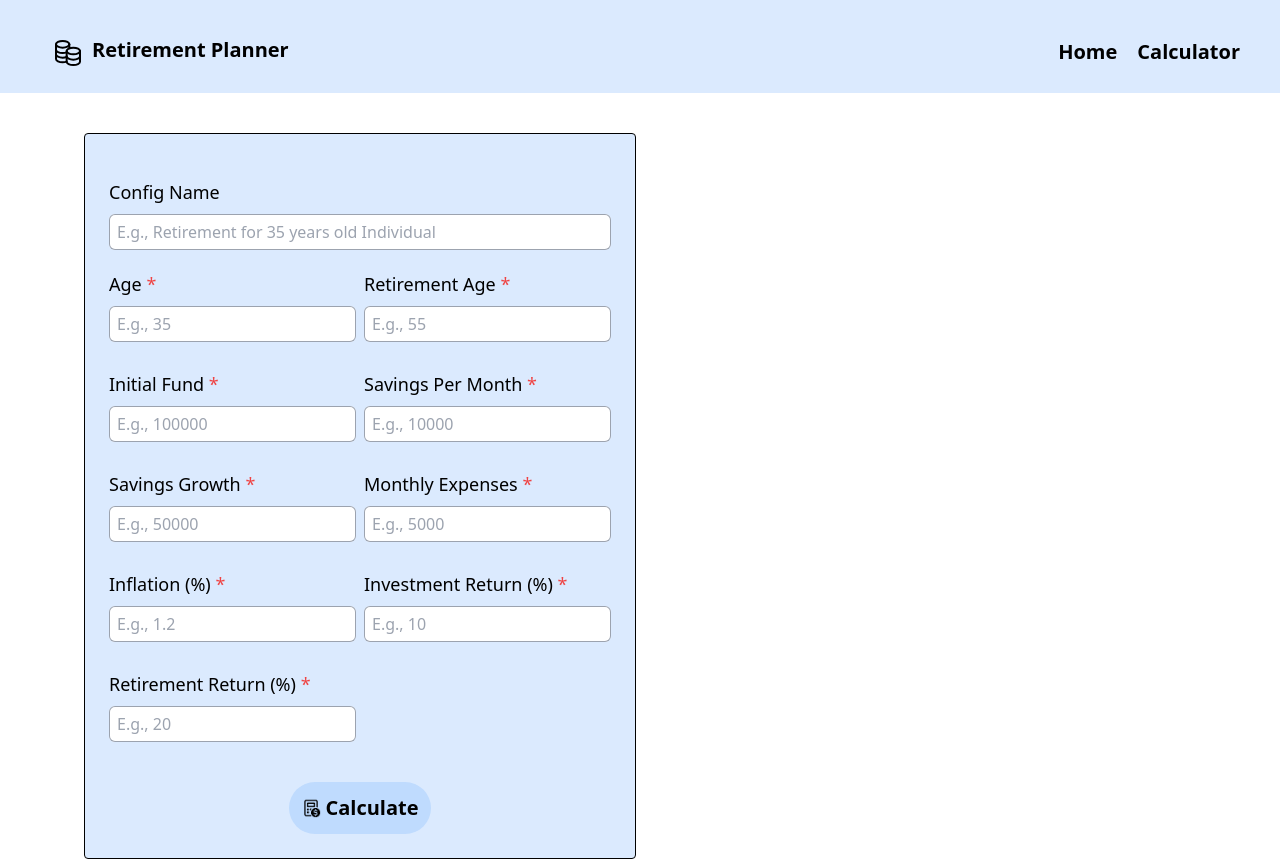
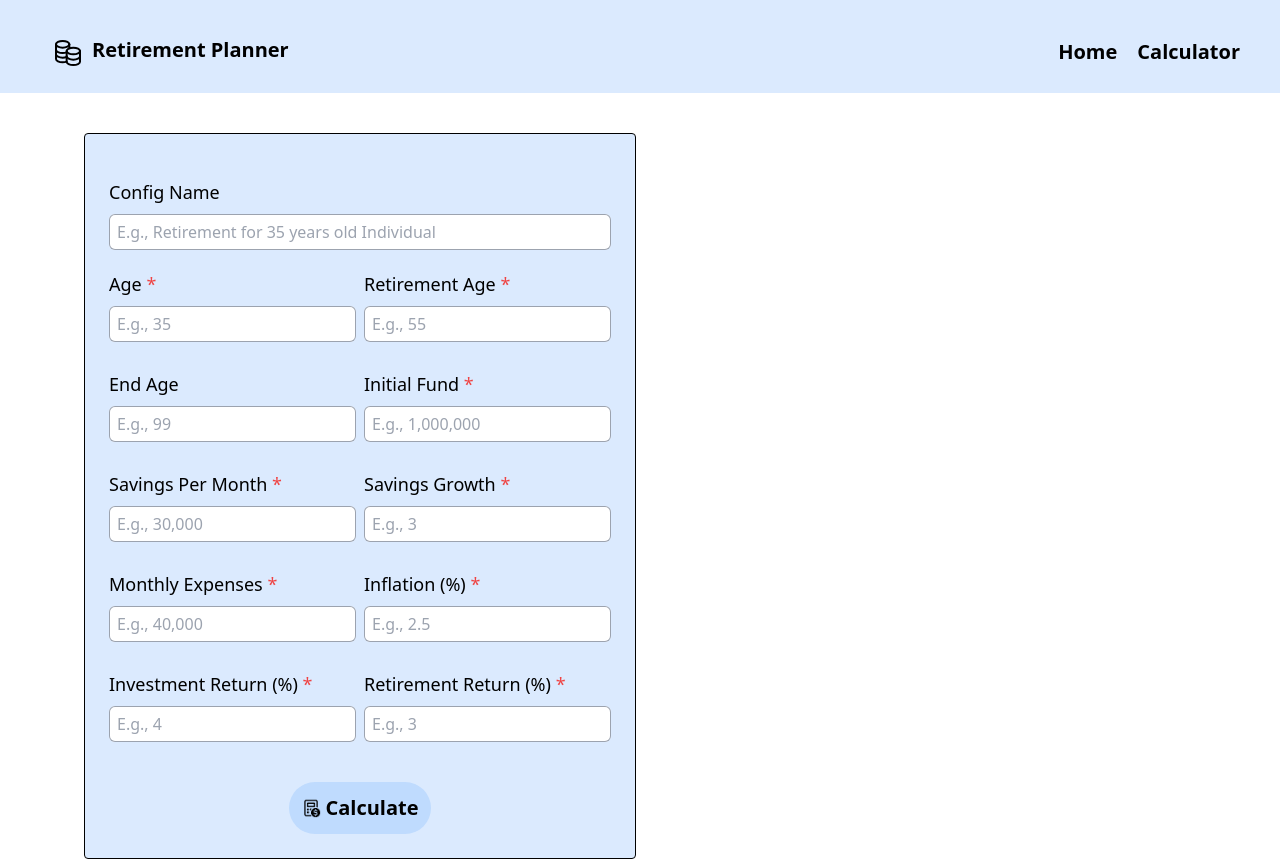
Before and after one commit to kiattisakng9/retirement-plan-calculator, a React (Create React App) app: page /calculator in a window 1280 px wide. Built offline with nearby package versions, Linux system fonts and the light colour scheme.

Commit message:
write retirement data calculation functions

```diff
--- a/src/components/CalculatorForm.jsx
+++ b/src/components/CalculatorForm.jsx
@@ -2,23 +2,26 @@ import React, { useState } from "react";
 import CalculatorFormInput from "src/components/CalculatorFormInput";
 import calculateIcon from "src/assets/images/calculate-icon.gif";
 import FormButton from "src/components/FormButton";
+import { calculateRetirementData } from "src/utils/calculation.util";
 
 const CalculatorForm = () => {
 	const [configName, setConfigName] = useState("");
-	const [age, setAge] = useState("");
-	const [initialFund, setInitialFund] = useState("");
-	const [savingsPerMonth, setSavingsPerMonth] = useState("");
-	const [savingsGrowth, setSavingsGrowth] = useState("");
-	const [retirementAge, setRetirementAge] = useState("");
-	const [monthlyExpenses, setMonthlyExpenses] = useState("");
-	const [inflation, setInflation] = useState("");
-	const [investmentReturn, setInvestmentReturn] = useState("");
-	const [retirementReturn, setRetirementReturn] = useState("");
+	const [age, setAge] = useState(0);
+	const [initialFund, setInitialFund] = useState(0);
+	const [savingsPerMonth, setSavingsPerMonth] = useState(0);
+	const [savingsGrowth, setSavingsGrowth] = useState(0);
+	const [retirementAge, setRetirementAge] = useState(0);
+	const [monthlyExpenses, setMonthlyExpenses] = useState(0);
+	const [inflation, setInflation] = useState(0);
+	const [investmentReturn, setInvestmentReturn] = useState(0);
+	const [retirementReturn, setRetirementReturn] = useState(0);
+	const [endAge, setEndAge] = useState(99);
 
 	const handleSubmit = (e) => {
 		const inputValues = {
 			configName,
 			age,
+			endAge,
 			initialFund,
 			savingsPerMonth,
 			savingsGrowth,
@@ -29,6 +32,20 @@ const CalculatorForm = () => {
 			retirementReturn,
 		};
 		console.log("inputValues: ", inputValues);
+		const resultData = calculateRetirementData(
+			age,
+			endAge,
+			initialFund,
+			savingsPerMonth,
+			savingsGrowth,
+			retirementAge,
+			monthlyExpenses,
+			inflation,
+			investmentReturn,
+			retirementReturn
+			);
+
+			console.table(resultData);
 		e.preventDefault();
 	};
 	return (
@@ -61,10 +78,19 @@ const CalculatorForm = () => {
 					isRequired={true}
 				/>
 				<CalculatorFormInput
+					inputId="end-age-input"
+					inputName="inputEndAge"
+					inputDisplayLabel="End Age"
+					inputPlaceholder="E.g., 99"
+					inputType="number"
+					setStateFn={setEndAge}
+					isRequired={false}
+				/>
+				<CalculatorFormInput
 					inputId="initial-fund-input"
 					inputName="inputInitialFund"
 					inputDisplayLabel="Initial Fund"
-					inputPlaceholder="E.g., 100000"
+					inputPlaceholder="E.g., 1,000,000"
 					inputType="number"
 					setStateFn={setInitialFund}
 					isRequired={true}
@@ -73,7 +99,7 @@ const CalculatorForm = () => {
 					inputId="savings-per-month-input"
 					inputName="inputSavingsPerMonth"
 					inputDisplayLabel="Savings Per Month"
-					inputPlaceholder="E.g., 10000"
+					inputPlaceholder="E.g., 30,000"
 					inputType="number"
 					setStateFn={setSavingsPerMonth}
 					isRequired={true}
@@ -82,7 +108,7 @@ const CalculatorForm = () => {
 					inputId="savings-growth-input"
 					inputName="inputSavingsGrowth"
 					inputDisplayLabel="Savings Growth"
-					inputPlaceholder="E.g., 50000"
+					inputPlaceholder="E.g., 3"
 					inputType="number"
 					setStateFn={setSavingsGrowth}
 					isRequired={true}
@@ -91,7 +117,7 @@ const CalculatorForm = () => {
 					inputId="monthly-expenses-input"
 					inputName="inputMonthlyExpenses"
 					inputDisplayLabel="Monthly Expenses"
-					inputPlaceholder="E.g., 5000"
+					inputPlaceholder="E.g., 40,000"
 					inputType="number"
 					setStateFn={setMonthlyExpenses}
 					isRequired={true}
@@ -100,7 +126,7 @@ const CalculatorForm = () => {
 					inputId="inflation-input"
 					inputName="inputInflation"
 					inputDisplayLabel="Inflation (%)"
-					inputPlaceholder="E.g., 1.2"
+					inputPlaceholder="E.g., 2.5"
 					inputType="number"
 					setStateFn={setInflation}
 					isRequired={true}
@@ -109,7 +135,7 @@ const CalculatorForm = () => {
 					inputId="investment-return-input"
 					inputName="inputInvestmentReturn"
 					inputDisplayLabel="Investment Return (%)"
-					inputPlaceholder="E.g., 10"
+					inputPlaceholder="E.g., 4"
 					inputType="number"
 					setStateFn={setInvestmentReturn}
 					isRequired={true}
@@ -118,7 +144,7 @@ const CalculatorForm = () => {
 					inputId="retirement-return-input"
 					inputName="inputRetirementReturn"
 					inputDisplayLabel="Retirement Return (%)"
-					inputPlaceholder="E.g., 20"
+					inputPlaceholder="E.g., 3"
 					inputType="number"
 					setStateFn={setRetirementReturn}
 					isRequired={true}
--- /dev/null
+++ b/src/utils/calculation.util.js
@@ -0,0 +1,201 @@
+/**
+ * Calculate retirement planning data
+ * @param {number} startAge starting age for loop
+ * @param {number} endAge end age for loop
+ * @param {number} initialFund initial fund
+ * @param {number} savingsPerMonth savings per month
+ * @param {number} savingGrowth saving growth percentage
+ * @param {number} retirementAge retirement age
+ * @param {number} monthlyExpense monthly expense
+ * @param {number} inflation inflation percentage
+ * @param {number} investmentReturn investment return
+ * @param {number} retirementReturn retirement return
+ * @returns retirement planner data
+ */
+export const calculateRetirementData = (
+	startAge,
+	endAge,
+	initialFund,
+	savingsPerMonth,
+	savingGrowth,
+	retirementAge,
+	monthlyExpense,
+	inflation,
+	investmentReturn,
+	retirementReturn
+) => {
+	const parsedStartAge = parseInt(startAge);
+	const parsedEndAge = parseInt(endAge);
+	const parsedInitialFund = parseInt(initialFund);
+	const parsedSavingsPerMonth = parseInt(savingsPerMonth);
+	const parsedSavingGrowthDecimal = parseFloat(savingGrowth) / 100;
+	const parsedRetirementAge = parseInt(retirementAge);
+	const parsedMonthlyExpense = parseInt(monthlyExpense);
+	const parsedInflationDecimal = parseFloat(inflation) / 100;
+	const parsedInvestmentReturnDecimal = parseFloat(investmentReturn) / 100;
+	const parsedRetirementReturnDecimal = parseFloat(retirementReturn) / 100;
+
+	const resultData = initializeData(parsedStartAge);
+	const agePeriod = parseInt(parsedEndAge - parsedStartAge);
+	let currentWealth = parsedInitialFund;
+	let currentAccumulation = 0;
+	let currentExpense = 0;
+	let currentInvestmentReturn = 0;
+
+	for (let i = 0; i <= agePeriod; i++) {
+		const currentAge = parsedStartAge + i;
+		const isFirstLoop = i === 0;
+		const isRetired = checkRetired(currentAge, parsedRetirementAge);
+		let data = { age: currentAge };
+
+		const savingIndex = calculatePercentageIndex(parsedSavingGrowthDecimal, i);
+		const expenseIndex = calculatePercentageIndex(parsedInflationDecimal, i);
+		const accumulation = calculateAccumulations(
+			isRetired,
+			parsedSavingsPerMonth,
+			savingIndex
+		);
+		const expense = calculateExpense(
+			isRetired,
+			parsedMonthlyExpense,
+			expenseIndex
+		);
+		const percentageReturn = isRetired
+			? parsedRetirementReturnDecimal
+			: parsedInvestmentReturnDecimal;
+		const wealth = isFirstLoop
+			? parsedInitialFund
+			: calculateWealth(
+					currentWealth,
+					currentAccumulation,
+					currentExpense,
+					currentInvestmentReturn
+			  );
+		const investmentReturn = calculateInvestmentReturn(
+			wealth,
+			percentageReturn
+		);
+
+		currentWealth = wealth;
+		currentAccumulation = accumulation;
+		currentExpense = expense;
+		currentInvestmentReturn = investmentReturn;
+
+		data.wealth = wealth;
+		data.savingIndex = savingIndex;
+		data.accumulation = accumulation;
+		data.expenseIndex = expenseIndex;
+		data.expense = expense;
+		data.investmentReturn = investmentReturn;
+
+		resultData.push(data);
+	}
+
+	return resultData;
+};
+
+/**
+ * Initialize data array
+ * @param {number} startAge starting age
+ * @returns initialized array
+ */
+const initializeData = (startAge) => {
+	let count = 1;
+	const dataArray = [];
+
+	while (count < startAge) {
+		dataArray.push({
+			accumulation: 0,
+			age: count,
+			expense: 0,
+			expenseIndex: 0,
+			investmentReturn: 0,
+			savingIndex: 0,
+			wealth: 0,
+		});
+		count++;
+	}
+
+	return dataArray;
+};
+
+/**
+ * Calculate percentage index (for savingIndex and expenseIndex)
+ * @param {number} percentageIndex
+ * @param {number} currentIndex
+ * @returns {number} savingIndex or expenseIndex
+ */
+const calculatePercentageIndex = (percentageIndex, currentIndex) => {
+	const incrementPercentage = parseFloat(1 + percentageIndex);
+	const seIndex = Math.pow(incrementPercentage, currentIndex);
+
+	return seIndex;
+};
+
+/**
+ * Calculate accumulations
+ * @param {boolean} isRetired Retired status
+ * @param {number} savingsPerMonth savings per month
+ * @param {number} savingIndex saving index
+ * @returns {number} accumulations
+ */
+const calculateAccumulations = (isRetired, savingsPerMonth, savingIndex) => {
+	if (isRetired) return 0;
+
+	const accumulation = savingsPerMonth * 12 * savingIndex;
+	return accumulation;
+};
+
+/**
+ * Calculate expense
+ * @param {boolean} isRetired Retired status
+ * @param {number} monthlyExpense monthly expense
+ * @param {number} expenseIndex expense index
+ * @returns {number} expense
+ */
+const calculateExpense = (isRetired, monthlyExpense, expenseIndex) => {
+	if (!isRetired) return 0;
+
+	const expense = monthlyExpense * 12 * expenseIndex;
+	return expense;
+};
+
+/**
+ * Calculate investment return based on investment or
+ * retirement return
+ * @param {number} currentWealth Current wealth
+ * @param {number} percentageReturn percentage return
+ * @returns {number} investment return
+ */
+const calculateInvestmentReturn = (currentWealth, percentageReturn) => {
+	if (currentWealth < 0) return 0;
+	return currentWealth * percentageReturn;
+};
+
+/**
+ * Calculate wealth
+ * @param {number} currentWealth current wealth
+ * @param {number} accumulation accumulations
+ * @param {number} expense expenses
+ * @param {number} investmentReturn investment returns
+ * @returns {number} wealth
+ */
+const calculateWealth = (
+	currentWealth,
+	accumulation,
+	expense,
+	investmentReturn
+) => {
+	const calculatedWealth =
+		currentWealth + accumulation - expense + investmentReturn;
+
+	return calculatedWealth;
+};
+
+/**
+ * Check if retired
+ * @param {number} currentAge
+ * @param {number} retirementAge
+ * @returns {boolean} retired status
+ */
+const checkRetired = (currentAge, retirementAge) => currentAge > retirementAge;
```
